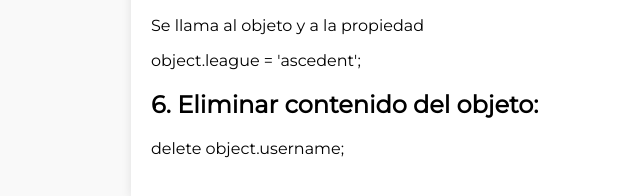
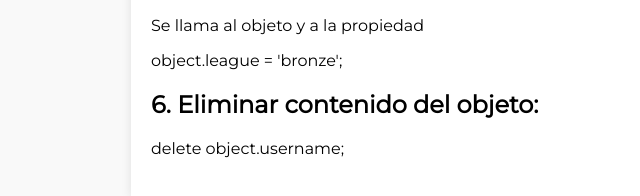
Before and after one commit to PriscilaCastillo/s9-c1-ej1, a plain HTML site: page index.html in a window 1280 px wide. Shown: the part 716-912 px from the top of the page, 89-729 px from the left. Drawn offline with Linux system fonts and the light colour scheme.

Commit message:
second commit

```diff
--- a/index.html
+++ b/index.html
@@ -39,7 +39,7 @@
         <section>
             <h2>5. Modificar contenido de objeto:</h2>
             <p>Se llama al objeto y a la propiedad</p>
-            <p>object.league = 'ascedent';</p>
+            <p>object.league = 'bronze';</p>
         </section>
 
         <section>
```
